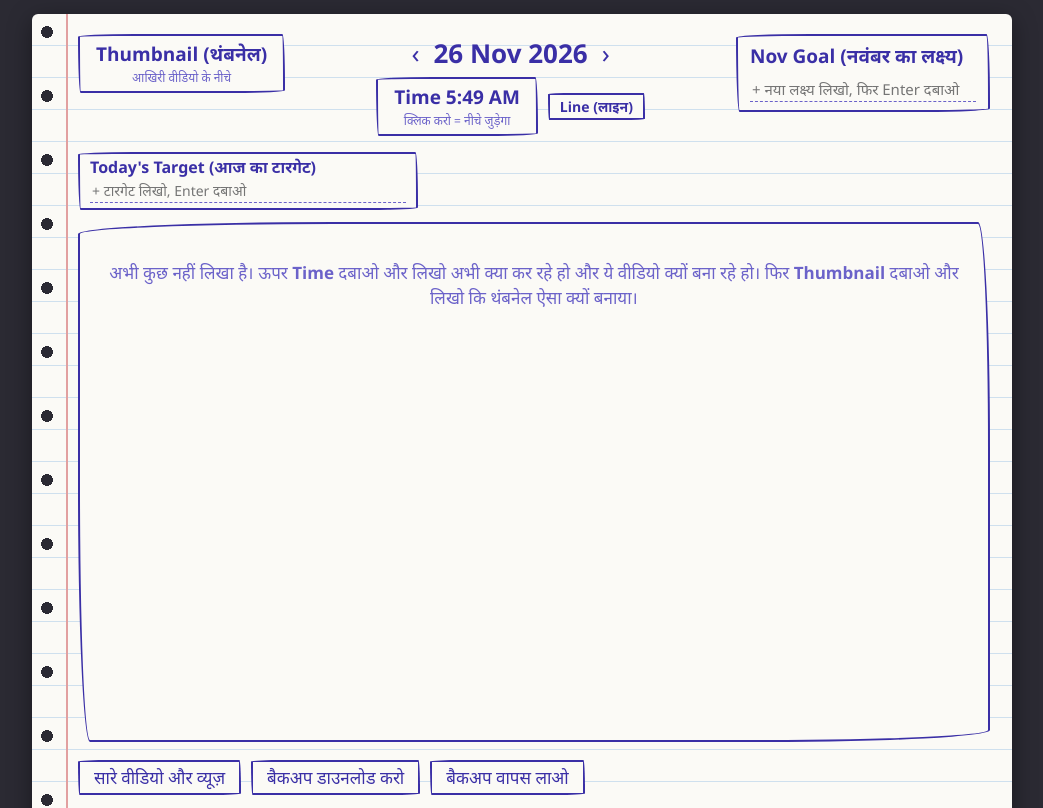
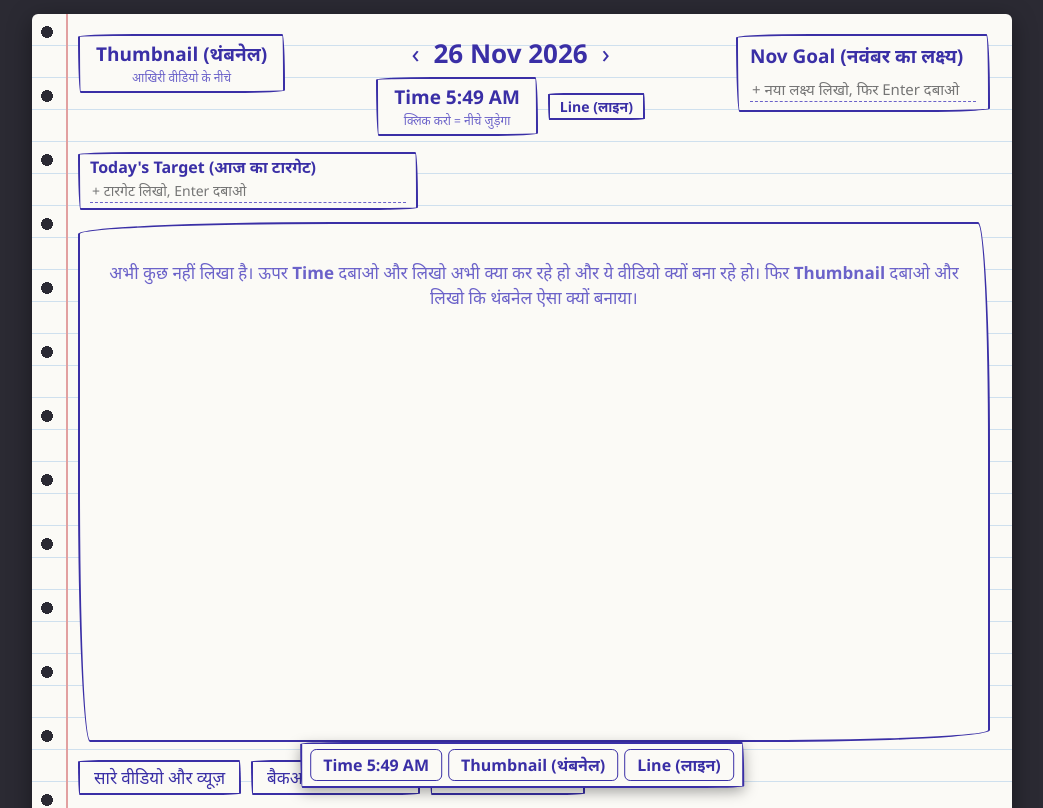
Before and after one commit to bevykeshav/thumbnail, a plain HTML site: page index.html in a window 1280 px wide. Shown: the top 808 px of the page, without its empty margins (118-1161 px from the left). Drawn offline with Linux system fonts and the light colour scheme.

Commit message:
Update index.html

```diff
--- a/index.html
+++ b/index.html
@@ -88,7 +88,10 @@
   .vw input{font:inherit;color:#000;background:transparent;border:0;border-bottom:1.5px solid #000;width:min(320px,60vw)}
   .del{border:2px solid var(--warn);background:#fff;color:var(--warn);font-size:18px;font-weight:700;line-height:1;width:30px;height:30px;border-radius:50%;padding:0;cursor:pointer}
   .del:hover{background:var(--warn);color:#fff}
-  #toast{position:fixed;left:50%;bottom:20px;transform:translateX(-50%);background:#2b2a33;color:#fff;padding:10px 16px;border-radius:8px;display:none;gap:14px;align-items:center;z-index:50;box-shadow:0 4px 16px rgba(0,0,0,.4)}
+  .fbar{position:fixed;left:50%;bottom:12px;transform:translateX(-50%);display:flex;gap:6px;padding:5px 8px;z-index:40;box-shadow:0 4px 14px rgba(0,0,0,.35)}
+  .fbar button{border:1.5px solid var(--ink);border-radius:6px;background:var(--paper);padding:3px 12px;font-weight:700;font-size:16px;white-space:nowrap}
+  .fbar button:hover{background:#ece9ff}
+  #toast{position:fixed;left:50%;bottom:68px;transform:translateX(-50%);background:#2b2a33;color:#fff;padding:10px 16px;border-radius:8px;display:none;gap:14px;align-items:center;z-index:50;box-shadow:0 4px 16px rgba(0,0,0,.4)}
   #toast.show{display:flex}
   #toast button{background:none;border:0;color:#ffd166;font-weight:700;font-size:17px;cursor:pointer}
   .thumbcol{display:flex;flex-direction:column;gap:6px}
@@ -169,6 +172,11 @@
   <div class="box" id="all"></div>
 </div>
 
+<div class="fbar box" id="fbar">
+  <button type="button" id="fTime">Time <span id="fClock"></span></button>
+  <button type="button" id="fThumb">Thumbnail (थंबनेल)</button>
+  <button type="button" id="fLine">Line (लाइन)</button>
+</div>
 <div id="toast" role="status"></div>
 <script>
 (function(){
@@ -206,7 +214,7 @@
     const d=parse(cur);
     $('goalTitle').textContent=MON[d.getMonth()]+' Goal ('+HMON[d.getMonth()]+' का लक्ष्य)';
   }
-  function tickClock(){ $('clock').textContent='Time '+fmt12(nowHHMM()); }
+  function tickClock(){ $('clock').textContent='Time '+fmt12(nowHHMM()); $('fClock').textContent=fmt12(nowHHMM()); }
   setInterval(tickClock,15000); tickClock();
 
   /* ---------- goals (month wise) ---------- */
@@ -341,6 +349,9 @@
   $('addTime').onclick=()=>add('time');
   $('addThumb').onclick=()=>addThumbAfter(null);
   $('addLine').onclick=()=>add('line');
+  $('fTime').onclick=()=>add('time');
+  $('fThumb').onclick=()=>addThumbAfter(null);
+  $('fLine').onclick=()=>add('line');
 
   /* ---------- day meta ---------- */
 
```
